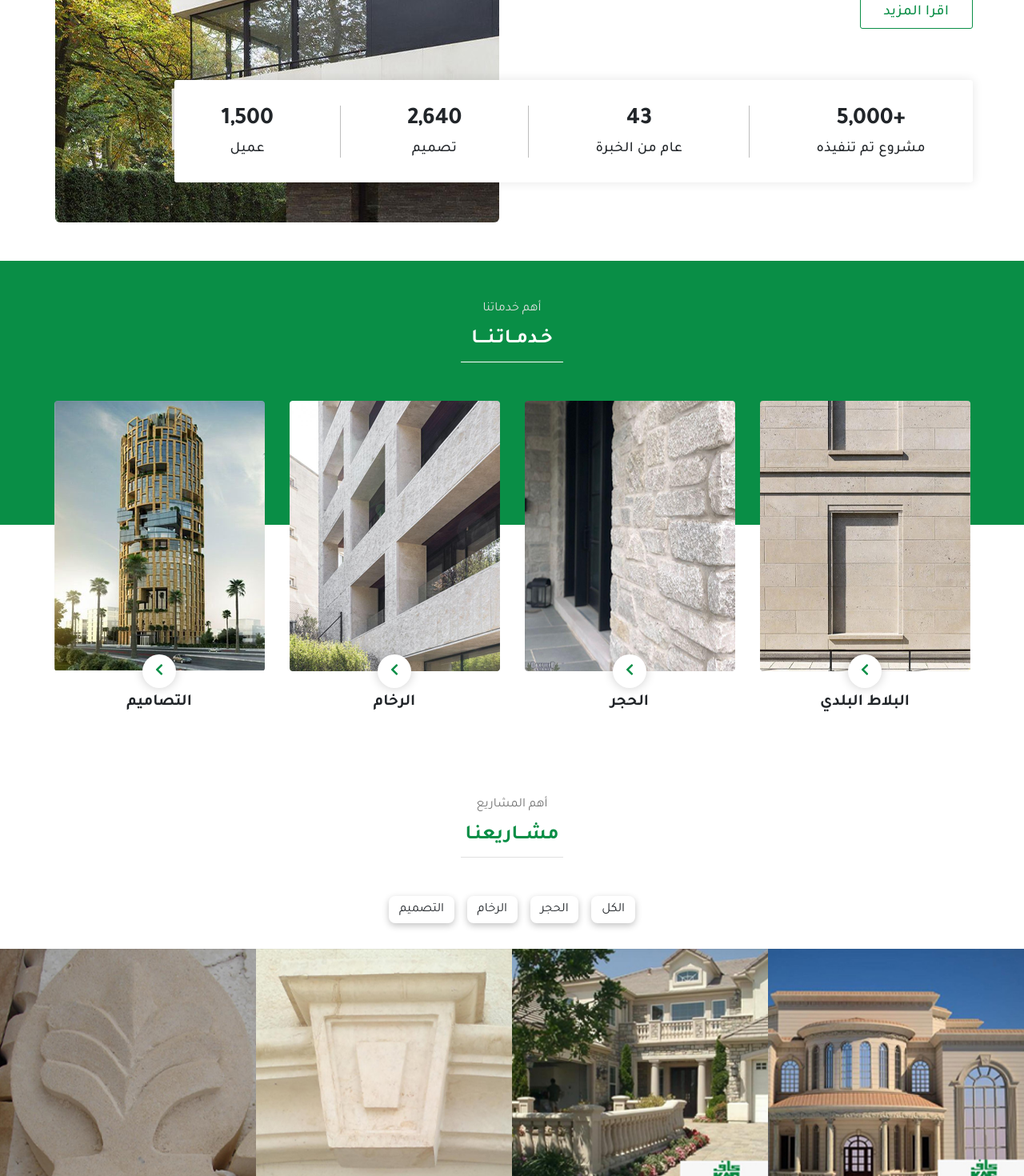
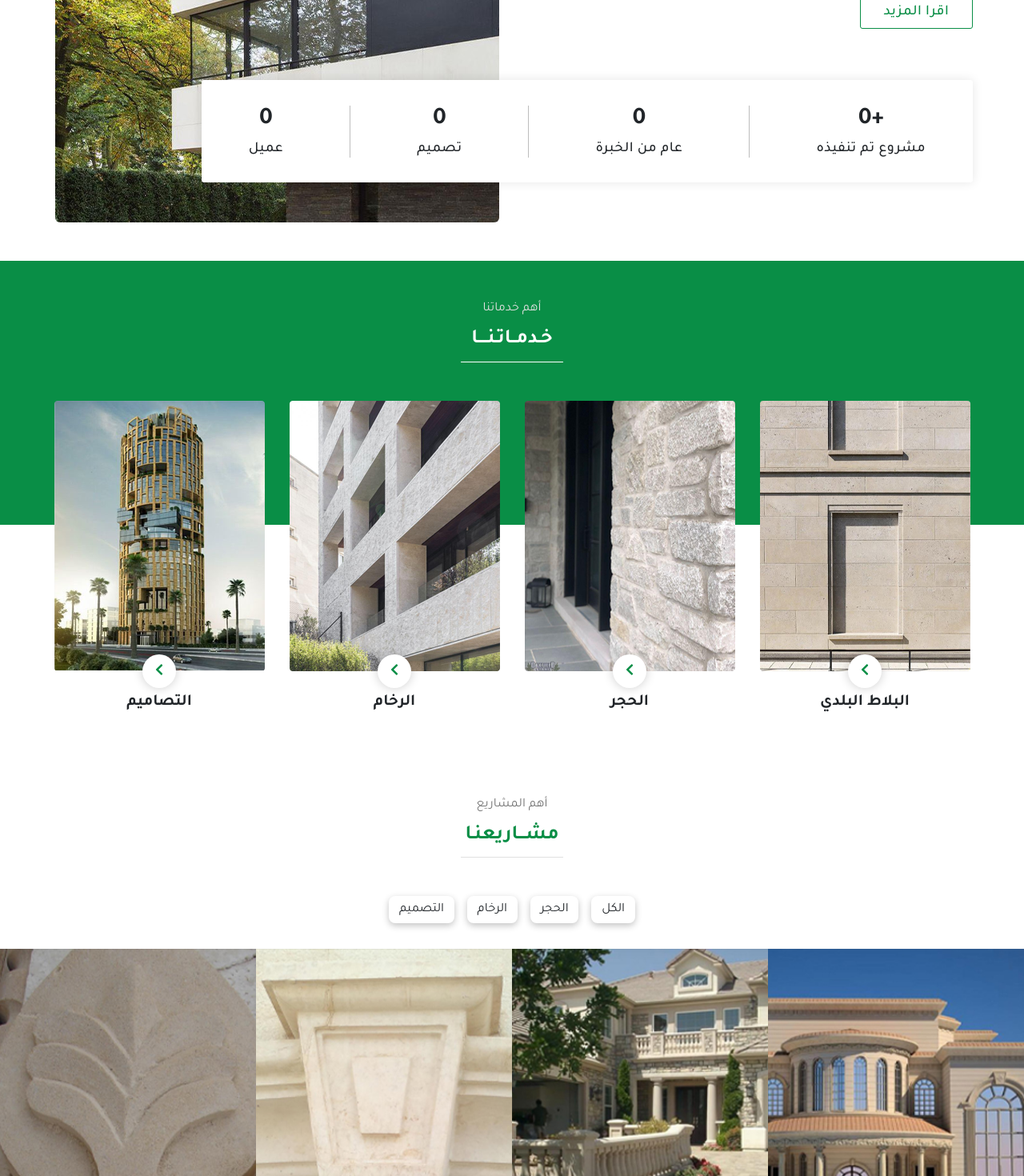
Before and after one commit to AliEl-Zayat/Industrial-portfolio, a React (Create React App) app: page / in a window 1280 px wide. Shown: the part 1180-2650 px from the top of the page at 80% size. Built offline with nearby package versions, Linux system fonts and the light colour scheme.

Commit message:
rbna ystor

```diff
--- a/src/Components/Brief/Brief.jsx
+++ b/src/Components/Brief/Brief.jsx
@@ -1,75 +1,77 @@
-import React from "react";
+import React, { useState } from "react";
 import { Col, Row } from "react-bootstrap";
 import { Container } from "@mui/system";
 import HeadingOfSection from "../HeadingOfSection/HeadingOfSection";
-import './Brief.css'
-import briefImage from './imgs/brief.jpg'
-import { Fade,Zoom } from "react-awesome-reveal";
-import CountUp from 'react-countup';
+import "./Brief.css";
+import briefImage from "./imgs/brief.jpg";
+import { Fade, Zoom } from "react-awesome-reveal";
+import CountUp from "react-countup";
 const Brief = () => {
   return (
     <section id="brief" className="py-5">
       <Container className="position-relative">
         <Row>
-          <Col lg="6" md="6" className='mt-5' >
+          <Col lg="6" md="6" className="mt-5">
             <div className="mob-text-fix">
-          <Fade cascade duration={700} direction="right" triggerOnce='true'>
+              <Fade cascade duration={700} direction="right" triggerOnce="true">
                 <HeadingOfSection htext="نبذه عن" mtext="مصنع كاف للصناعه" />
                 <span className="chr1"></span>
                 <p className="fw-semibold w-100 lh-base brief-text ps-lg-5">
                   مصنع كاف للصناعة بدأت عام 1978م لإنتاج البلاط و صناعة الرخام و
                   الحجر و الزخرفة بالمدينة الصناعية الثانية بالرياض .
                   <br />
-              استقطب مصنع
-              كاف كم من الفنيين و ذوي الخبرة في مجال الحجر و الرخام للخروج بأفضل
-              المعايير و الجودة و الجمالية للمساهمة في النهضة العمرانية و
-              الإبداعية في وطننا الغالي.
+                  استقطب مصنع كاف كم من الفنيين و ذوي الخبرة في مجال الحجر و
+                  الرخام للخروج بأفضل المعايير و الجودة و الجمالية للمساهمة في
+                  النهضة العمرانية و الإبداعية في وطننا الغالي.
                 </p>
                 <button className="_btn mt-4">اقرا المزيد</button>
               </Fade>
             </div>
           </Col>
-          <Col lg="6" md="6" >
+          <Col lg="6" md="6">
             <div className="img-wrapper d-flex align-items-center justify-content-center">
-            <Zoom delay={700} triggerOnce='true'>
-            <img src={briefImage} alt="briefImage" className="img-fluid rounded" />
+              <Zoom delay={700} triggerOnce="true">
+                <img
+                  src={briefImage}
+                  alt="briefImage"
+                  className="img-fluid rounded"
+                />
               </Zoom>
             </div>
           </Col>
         </Row>
-        <Zoom delay={1400} triggerOnce='true'>
+        <Zoom delay={1400} triggerOnce="true">
           <div className="floatin-numbers d-flex gap-5">
             <div className="floated-number-wrapper">
-            <p className="number">+<CountUp delay={3} end={5000} /></p>
-            <p>
-            مشروع تم تنفيذه
+              <p className="number">
+                +<CountUp delay={10} end={5000} />
               </p>
+              <p>مشروع تم تنفيذه</p>
             </div>
             <span className="vhr"></span>
             <div className="floated-number-wrapper">
-            <p className="number"><CountUp delay={3} end={43} /></p>
-            <p>
-            عام من الخبرة
+              <p className="number">
+                <CountUp delay={10} end={43} />
               </p>
+              <p>عام من الخبرة</p>
             </div>
             <span className="vhr"></span>
             <div className="floated-number-wrapper">
-            <p className="number"><CountUp delay={3} end={2640} /></p>
-            <p>
-            تصميم
+              <p className="number">
+                <CountUp delay={10} end={2640} />
               </p>
+              <p>تصميم</p>
             </div>
             <span className="vhr"></span>
             <div className="floated-number-wrapper">
-            <p className="number"><CountUp delay={3} end={1500} /></p>
-            <p>
-            عميل
+              <p className="number">
+                <CountUp delay={10} end={1500} />
               </p>
+              <p>عميل</p>
             </div>
           </div>
         </Zoom>
       </Container>
-
     </section>
   );
 };
--- a/src/Components/Projects/Projects.css
+++ b/src/Components/Projects/Projects.css
@@ -41,8 +41,9 @@
   -ms-transition: all 0.2s;
   -o-transition: all 0.2s;
 }
-.proj-img{
-      min-height: 300px
+.proj-img {
+  height: 372px;
+  object-fit: cover;
 }
 .projects .project-img-wrapper .overlay {
   transition: all 0.2s ease-in-out;
@@ -68,10 +69,10 @@
   font-weight: 500;
 }
 
-.filter-btns-container > li{
-    padding:0.3rem 0.8rem;
+.filter-btns-container > li {
+  padding: 0.3rem 0.8rem;
   box-shadow: rgba(0, 0, 0, 0.24) 0px 3px 8px;
-    background-color:(--white-color);
+  background-color: (--white-color);
   border-radius: 8px;
   -webkit-border-radius: 8px;
   -moz-border-radius: 8px;
@@ -84,10 +85,10 @@
   -o-transition: all 0.2s ease-in-out;
   cursor: pointer;
 }
-.filter-btns-container .active{
-    background-color: var(--main-color)
+.filter-btns-container .active {
+  background-color: var(--main-color);
 }
-.filter-btns-container li:hover{
+.filter-btns-container li:hover {
   background-color: var(--main-color);
 }
 @keyframes bekhaww {
@@ -107,13 +108,13 @@
     -o-border-radius: 0;
   }
 }
-@media screen and (max-width:767px) {
-    .hos.d-flex.flex-column.align-items-center.gap-2.mb-3{
+@media screen and (max-width: 767px) {
+  .hos.d-flex.flex-column.align-items-center.gap-2.mb-3 {
     margin-top: 1170px !important;
   }
 }
-@media screen and (min-width:768px) and (max-width:1200px) {
-    .hos.d-flex.flex-column.align-items-center.gap-2.mb-3{
+@media screen and (min-width: 768px) and (max-width: 1200px) {
+  .hos.d-flex.flex-column.align-items-center.gap-2.mb-3 {
     margin-top: 350px !important;
   }
 }
```
Lines whose indentation alone changed are shown as unchanged.
